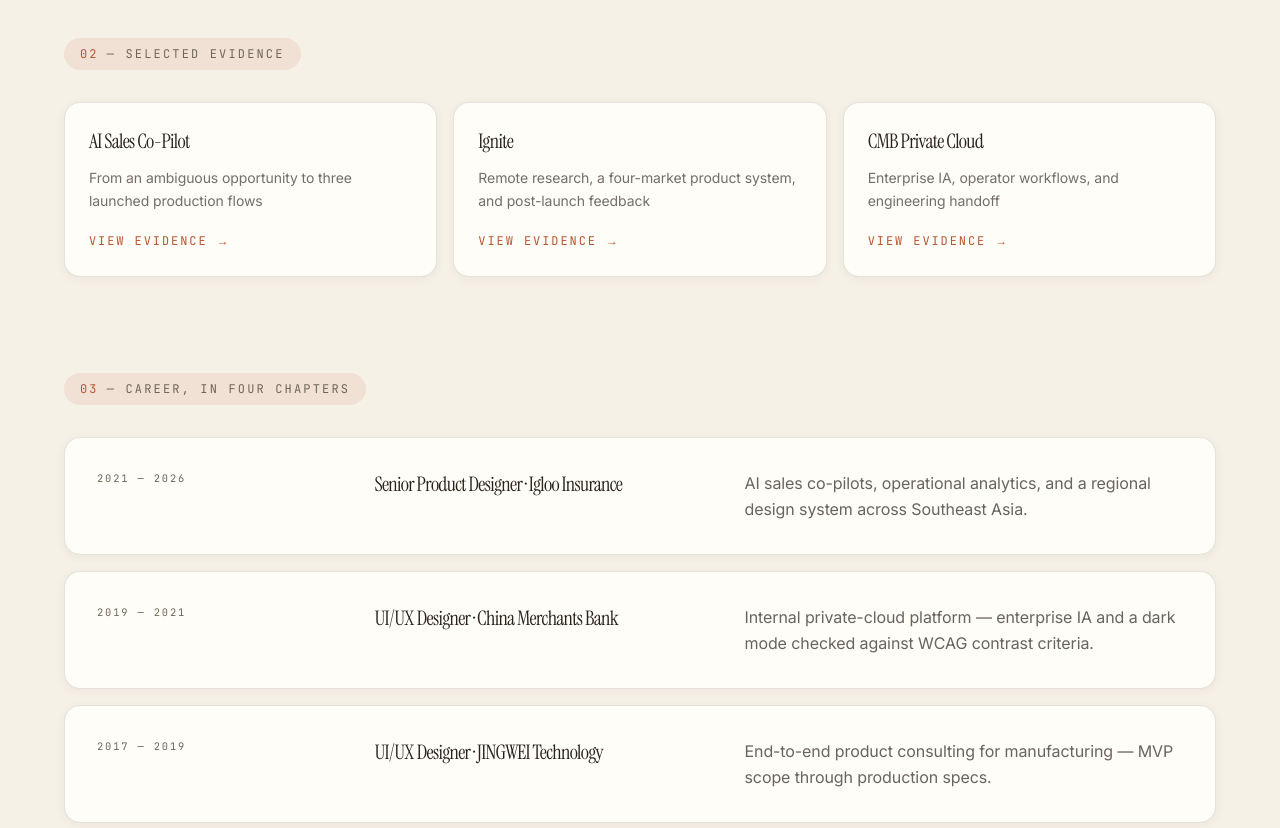
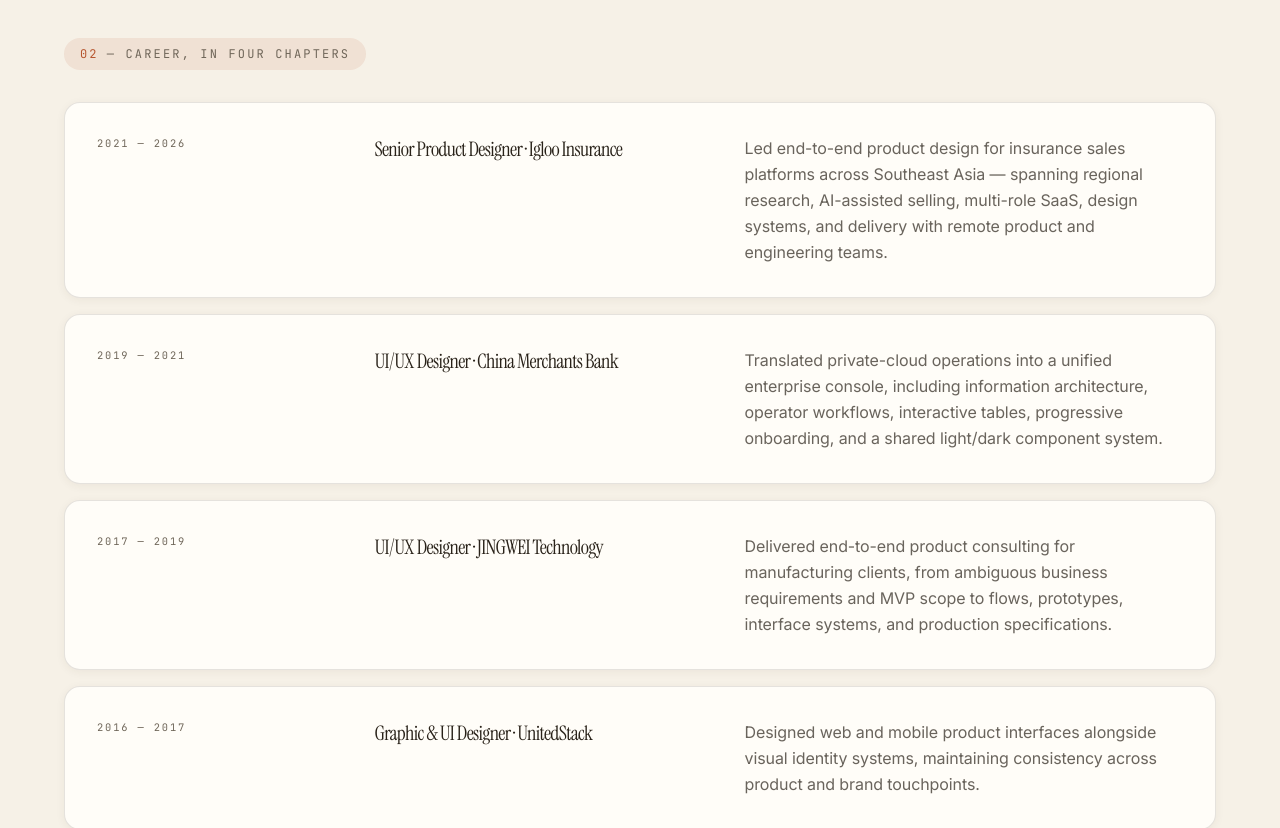
Before and after one commit to designerliangyue/portfolio2026, a Next.js app: page /about in a window 1280 px wide. Shown: the part 1400-2228 px from the top of the page. Built offline with nearby package versions, Linux system fonts and the light colour scheme.

Commit message:
Refine about career narrative

```diff
--- a/components/AboutPage.tsx
+++ b/components/AboutPage.tsx
@@ -91,36 +91,7 @@
 
       <Reveal>
         <section className="mt-16 md:mt-24">
-          <SectionBadge index="02" label={about.proof} />
-          <div className="mt-8 grid gap-4 md:grid-cols-3">
-            {(
-              locale === "zh"
-                ? [
-                    ["AI 销售副驾驶", "从模糊机会到三项生产流程上线", "/work/ai-copilot"],
-                    ["Ignite", "远程研究、四市场产品架构与上线后反馈", "/work/ignite"],
-                    ["招行私有云", "企业信息架构、运维流程与工程交付", "/work/cmb-cloud"]
-                  ]
-                : [
-                    ["AI Sales Co-Pilot", "From an ambiguous opportunity to three launched production flows", "/work/ai-copilot"],
-                    ["Ignite", "Remote research, a four-market product system, and post-launch feedback", "/work/ignite"],
-                    ["CMB Private Cloud", "Enterprise IA, operator workflows, and engineering handoff", "/work/cmb-cloud"]
-                  ]
-            ).map(([title, note, href]) => (
-              <Link key={href} href={href} className="studio-chip group rounded-2xl p-6 transition-transform hover:-translate-y-1">
-                <h3 className="text-xl font-medium text-ink">{title}</h3>
-                <p className="mt-3 text-sm leading-relaxed text-ink/65">{note}</p>
-                <span className="mt-5 inline-block font-mono text-xs uppercase tracking-[0.16em]" style={{ color: "var(--studio-accent)" }}>
-                  {locale === "zh" ? "查看案例 →" : "View evidence →"}
-                </span>
-              </Link>
-            ))}
-          </div>
-        </section>
-      </Reveal>
-
-      <Reveal>
-        <section className="mt-16 md:mt-24">
-          <SectionBadge index="03" label={about.timeline} />
+          <SectionBadge index="02" label={about.timeline} />
           <ol className="mt-8 space-y-4">
             {about.timelineItems.map((item) => (
               <li
@@ -138,7 +109,7 @@
 
       <Reveal>
         <section className="mt-16 md:mt-24">
-          <SectionBadge index="04" label={about.education} />
+          <SectionBadge index="03" label={about.education} />
           <div className="mt-8 space-y-4">
             {about.educationItems.map((item) => (
               <div key={item.degree} className="studio-chip rounded-2xl p-6 md:p-8">
@@ -155,7 +126,7 @@
 
       <Reveal>
         <section className="mt-16 md:mt-24 pb-8">
-          <SectionBadge index="05" label={about.skills} />
+          <SectionBadge index="04" label={about.skills} />
           <ul className="mt-8 flex flex-wrap gap-3">
             {about.skillItems.map((skill) => (
               <li
--- a/content/i18n/en.ts
+++ b/content/i18n/en.ts
@@ -67,28 +67,27 @@
     openToValue: "Fully remote · Hybrid",
     focusAreas: "Focus areas",
     focusAreasValue: "AI experience · Fintech · Design systems",
-    proof: "Selected evidence",
     timeline: "Career, in four chapters",
     timelineItems: [
       {
         period: "2021 — 2026",
         role: "Senior Product Designer · Igloo Insurance",
-        note: "AI sales co-pilots, operational analytics, and a regional design system across Southeast Asia."
+        note: "Led end-to-end product design for insurance sales platforms across Southeast Asia — spanning regional research, AI-assisted selling, multi-role SaaS, design systems, and delivery with remote product and engineering teams."
       },
       {
         period: "2019 — 2021",
         role: "UI/UX Designer · China Merchants Bank",
-        note: "Internal private-cloud platform — enterprise IA and a dark mode checked against WCAG contrast criteria."
+        note: "Translated private-cloud operations into a unified enterprise console, including information architecture, operator workflows, interactive tables, progressive onboarding, and a shared light/dark component system."
       },
       {
         period: "2017 — 2019",
         role: "UI/UX Designer · JINGWEI Technology",
-        note: "End-to-end product consulting for manufacturing — MVP scope through production specs."
+        note: "Delivered end-to-end product consulting for manufacturing clients, from ambiguous business requirements and MVP scope to flows, prototypes, interface systems, and production specifications."
       },
       {
         period: "2016 — 2017",
         role: "Graphic & UI Designer · UnitedStack",
-        note: "UI and visual identity systems across web and mobile product lines."
+        note: "Designed web and mobile product interfaces alongside visual identity systems, maintaining consistency across product and brand touchpoints."
       }
     ],
     education: "Education",
@@ -205,7 +204,6 @@
     educationItems: readonly { degree: string; school: string; detail: string }[];
     skills: string;
     skillItems: readonly string[];
-    proof: string;
   };
   footer: {
     connect: string;
--- a/content/i18n/zh.ts
+++ b/content/i18n/zh.ts
@@ -68,28 +68,27 @@
     openToValue: "灵活协作 · 可沟通",
     focusAreas: "专注领域",
     focusAreasValue: "AI 体验 · 金融科技 · 设计系统",
-    proof: "代表性证据",
     timeline: "职业经历 · 四个章节",
     timelineItems: [
       {
         period: "2021 — 2026",
         role: "高级产品设计师 · 雅信安",
-        note: "AI 销售副驾驶、运营分析与覆盖东南亚的区域设计系统。"
+        note: "负责东南亚保险销售平台的端到端产品设计，覆盖跨市场研究、AI 辅助销售、多角色 SaaS、设计系统，以及与远程产品和工程团队协作交付。"
       },
       {
         period: "2019 — 2021",
         role: "UI/UX 设计师 · 招商银行",
-        note: "内部私有云平台——企业信息架构与符合 WCAG 的深色模式。"
+        note: "将私有云运维工作转化为统一的企业控制台，覆盖信息架构、运维流程、交互表格、渐进式引导，以及共享的明暗主题组件系统。"
       },
       {
         period: "2017 — 2019",
         role: "UI/UX 设计师 · 精为科技",
-        note: "面向制造业的端到端产品咨询——从 MVP 范围到生产规范。"
+        note: "为制造业客户提供端到端产品咨询，从模糊业务需求与 MVP 范围，推进到流程、原型、界面系统和生产规范。"
       },
       {
         period: "2016 — 2017",
         role: "平面与 UI 设计师 · UnitedStack",
-        note: "横跨 Web 与移动产品线的 UI 与视觉识别体系。"
+        note: "设计 Web 与移动产品界面及视觉识别系统，在产品和品牌触点之间保持一致体验。"
       }
     ],
     education: "教育",
```
